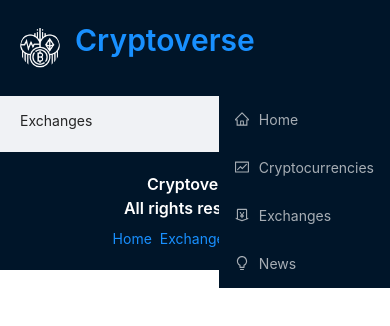
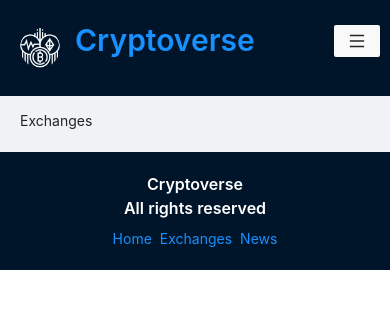
Before and after one commit to gautam1313/cryptoHub, a React (Create React App) app: page /exchanges in a window 390 px wide. Shown: the top 326 px of the page. Built offline with nearby package versions, Linux system fonts and the light colour scheme; no server answers.

Commit message:
Adding menu button for small screen to show hide and show option, removing menu options on larger screen

```diff
--- a/src/components/Navbar.jsx
+++ b/src/components/Navbar.jsx
@@ -1,4 +1,4 @@
-import React from "react";
+import React, { useState, useEffect } from "react";
 import { Button, Menu, Typography, Avatar } from "antd";
 import {
   HomeOutlined,
@@ -11,6 +11,25 @@
 import icon from "../images/cryptocurrency.png";
 
 const Navbar = () => {
+  const [screenSize, setScreenSize] = useState(null);
+  const [activeMenu, setActiveMenu] = useState(true);
+
+  useEffect(() => {
+    const handleScreenSize = () => setScreenSize(window.innerWidth);
+    window.addEventListener("resize", handleScreenSize);
+    handleScreenSize();
+
+    return () => window.removeEventListener("resize", handleScreenSize);
+  }, []);
+
+  useEffect(() => {
+    if (screenSize < 768) {
+      setActiveMenu(false);
+    } else {
+      setActiveMenu(true);
+    }
+  }, [screenSize]);
+
   return (
     <div className="nav-container">
       <div className="logo-container">
@@ -18,7 +37,14 @@
         <Typography.Title level={2} className="logo">
           <Link to="/">Cryptoverse</Link>
         </Typography.Title>
+        <Button
+          className="menu-control-container"
+          onClick={() => setActiveMenu(!activeMenu)}
+        >
+          <MenuOutlined />
+        </Button>
       </div>
+      {activeMenu && (
         <Menu theme="dark">
           <Menu.Item icon={<HomeOutlined />} key="a">
             <Link to="/">Home</Link>
@@ -33,6 +59,7 @@
             <Link to="/news">News</Link>
           </Menu.Item>
         </Menu>
+      )}
     </div>
   );
 };
```
Lines whose indentation alone changed are shown as unchanged.
